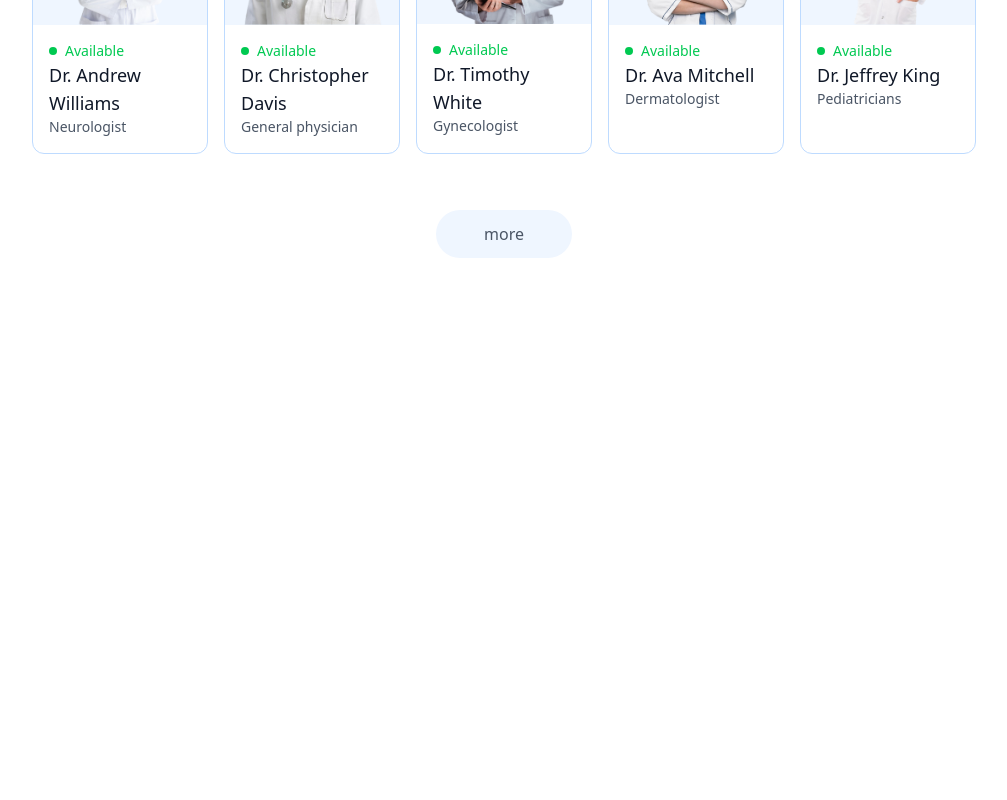
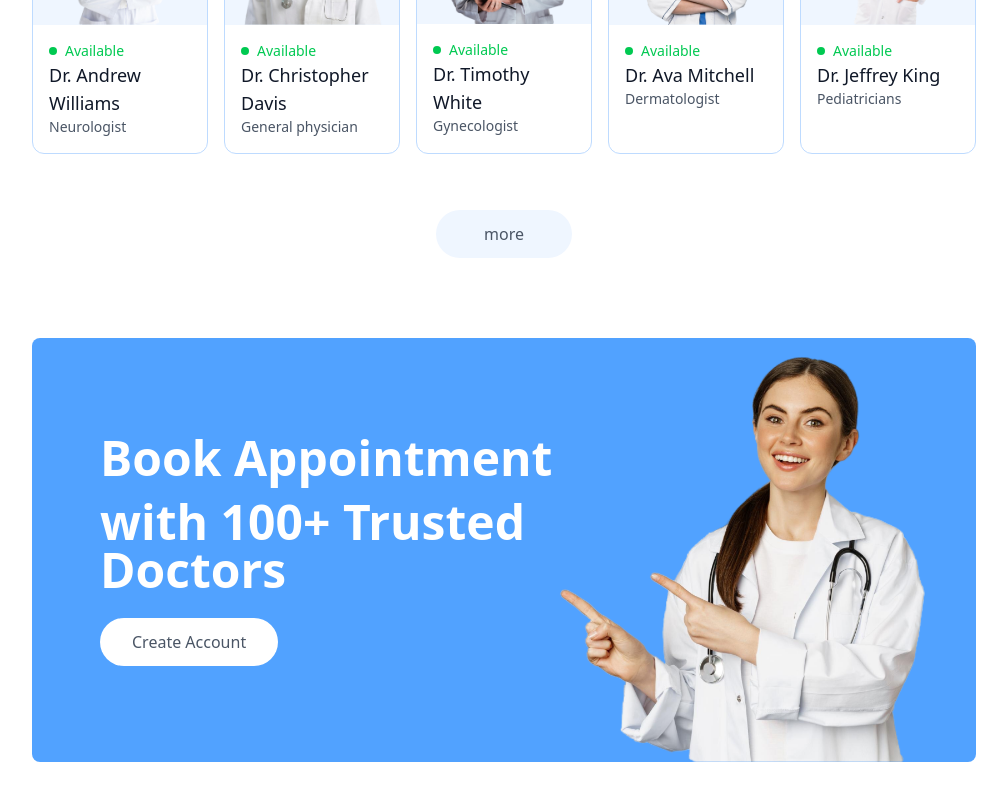
Before and after one commit to mdshoeb8147/prescipto, a React (Vite) app: page / in a window 1280 px wide. Shown: the part 1756-2556 px from the top of the page, without its empty margins (136-1143 px from the left). Before the commit the page ends 2078 px from the top, so only its background shows below. Built offline with nearby package versions, Linux system fonts and the light colour scheme.

Commit message:
create footer section

```diff
--- /dev/null
+++ b/src/components/Banner.jsx
@@ -0,0 +1,35 @@
+import { useNavigate } from "react-router-dom";
+import { assets } from "../assets/assets";
+
+const Banner = () => {
+  const navigate = useNavigate();
+  return (
+    <div className="flex bg-blue-400 rounded-lg px-6 sm:px-10 md:px-14 lg:px-12 my-20 md:mx-10">
+      {/* left side */}
+      <div className="flex-1 py-8 sm:py-10 md:py-16 lg:py-24 lg:pl-5">
+        <div className=" text-xl sm:text-2xl md:text-3xl lg:text-5xl font-semibold text-white">
+          <p>Book Appointment</p>
+          <p className="mt-4">with 100+ Trusted Doctors</p>
+        </div>
+        <button
+          onClick={() => {
+            navigate("/login");
+            scrollTo(0, 0);
+          }}
+          className="bg-white text-sm sm:text-base text-gray-600 px-8 py-3 rounded-full mt-6 hover:scale-105 transition-all"
+        >
+          Create Account
+        </button>
+      </div>
+      {/* right side */}
+      <div className="hidden md:block md:w-1/2 lg:w-[370px] relative">
+        <img
+          className="w-full absolute bottom-0 right-0 max-w-md"
+          src={assets.appointment_img}
+          alt=""
+        />
+      </div>
+    </div>
+  );
+};
+export default Banner;
--- a/src/pages/Home.jsx
+++ b/src/pages/Home.jsx
@@ -1,3 +1,4 @@
+import Banner from "../components/Banner";
 import Header from "../components/Header";
 import SpecialityMenu from "../components/SpecialityMenu";
 import TopDoctors from "../components/TopDoctors";
@@ -8,6 +9,7 @@
       <Header />
       <SpecialityMenu />
       <TopDoctors />
+      <Banner />
     </div>
   );
 };
```
